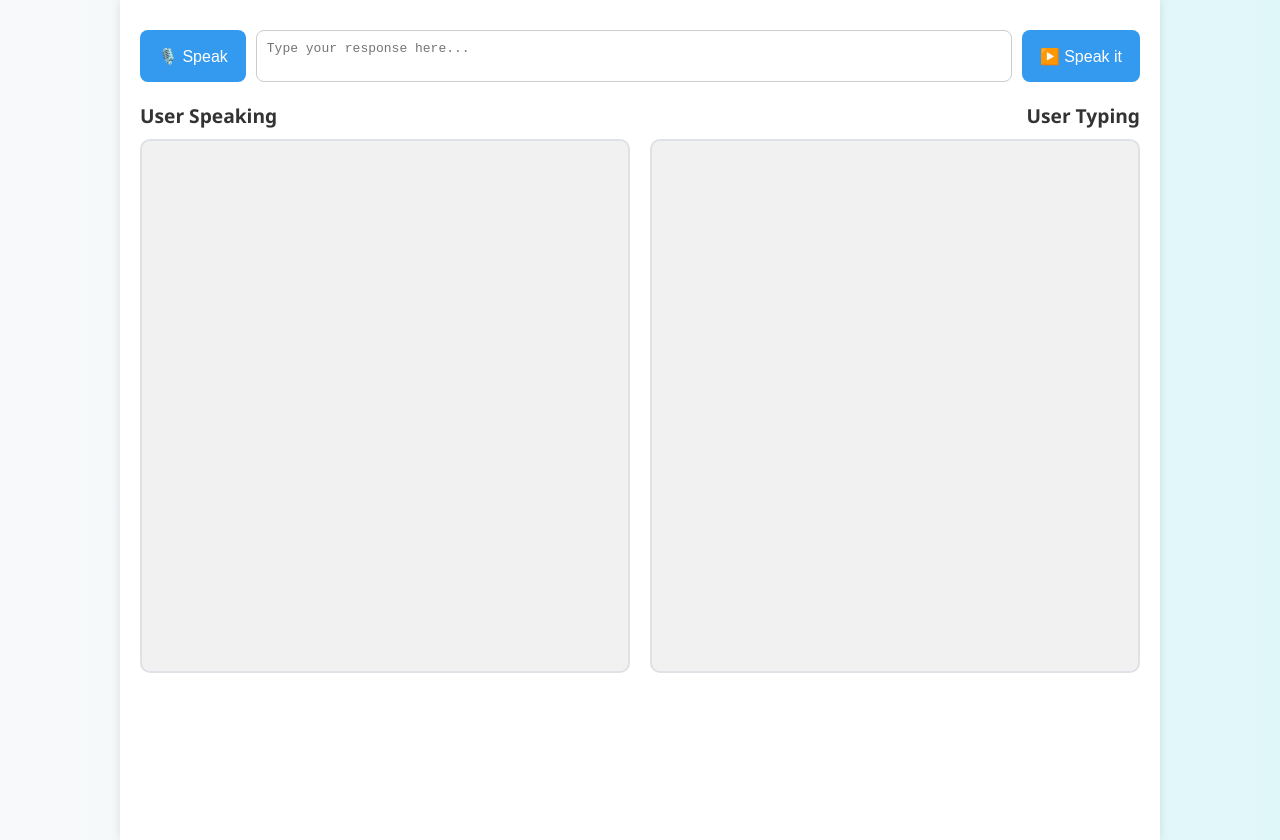
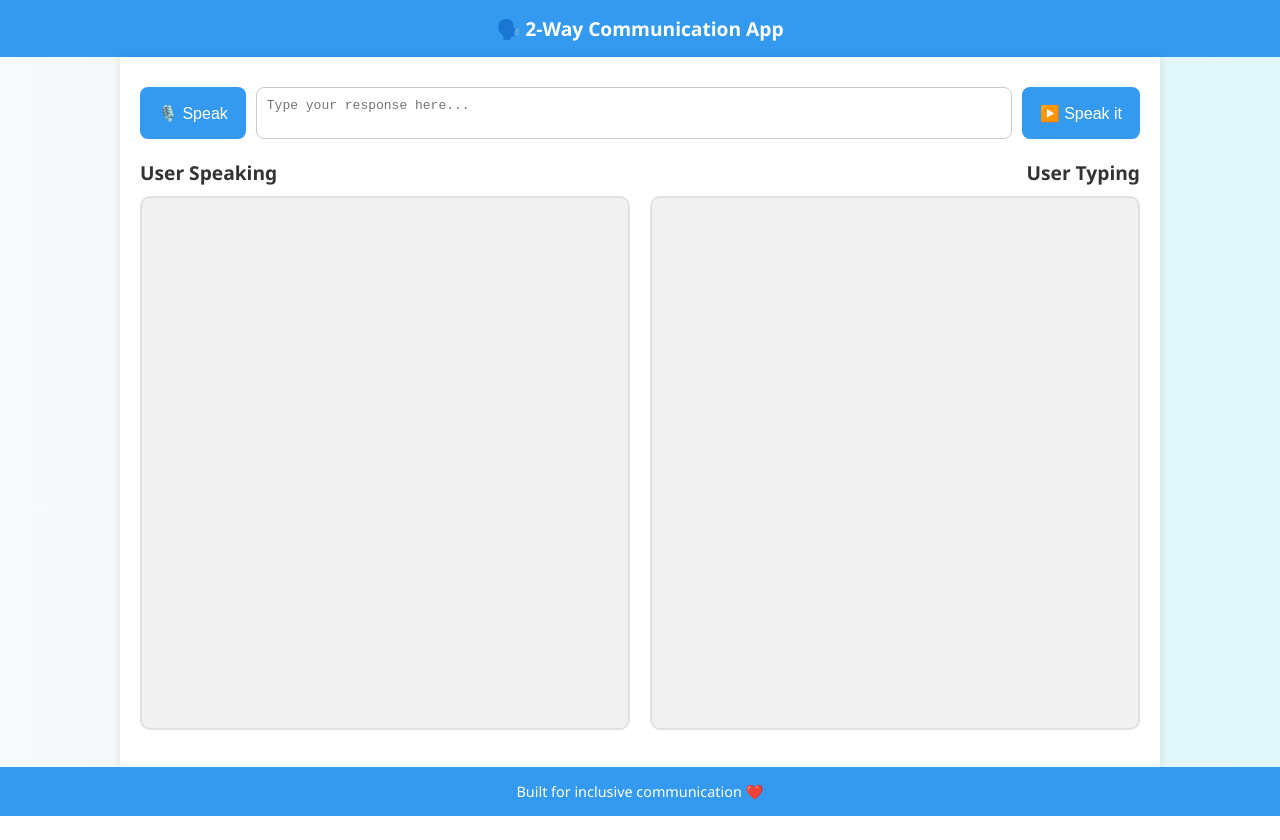
Before and after one commit to SAMP2811/Chat-App, a plain HTML site: page index.html in a window 1280 px wide. After the commit the page ends 816 px from the top, so only its background shows below. Drawn offline with Linux system fonts and the light colour scheme.

Commit message:
Update index.html
More UI Changes

```diff
--- a/index.html
+++ b/index.html
@@ -1,4 +1,3 @@
-
 <!DOCTYPE html>
 <html lang="en">
 <head>
@@ -12,12 +11,24 @@
       padding: 0;
       background: linear-gradient(to right, #f8f9fa, #e0f7fa);
     }
+    header, footer {
+      background-color: #339af0;
+      color: white;
+      padding: 15px;
+      text-align: center;
+      font-size: 1.2em;
+      font-weight: bold;
+    }
+    footer {
+      font-size: 0.9em;
+      font-weight: normal;
+    }
     .container {
       max-width: 1000px;
       margin: auto;
       padding: 20px;
       background: #ffffff;
-      min-height: 100vh;
+      min-height: calc(100vh - 130px);
       display: flex;
       flex-direction: column;
       box-shadow: 0 0 10px rgba(0,0,0,0.1);
@@ -112,6 +123,9 @@
   </style>
 </head>
 <body>
+  <header>
+    🗣️ 2-Way Communication App
+  </header>
   <div class="container">
     <div class="controls">
       <button onclick="startListening()">🎙️ Speak</button>
@@ -127,6 +141,9 @@
       <div class="column" id="typingChat"></div>
     </div>
   </div>
+  <footer>
+    Built for inclusive communication ❤️
+  </footer>
 
   <script>
     const speakingChat = document.getElementById("speakingChat");
```
